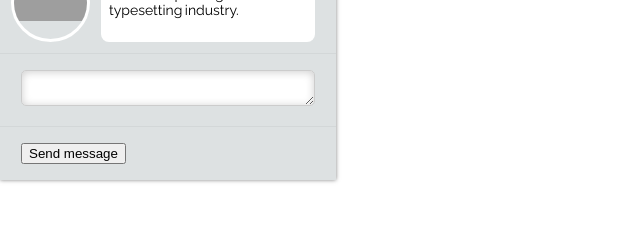
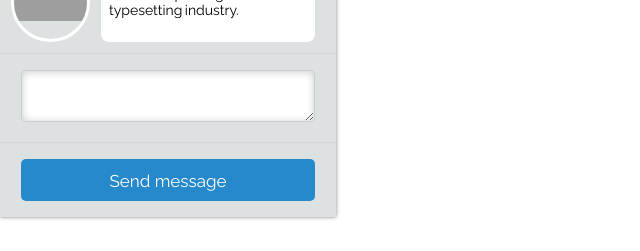
Before and after one commit to AnnaToptun/SPDUniversity, a React (Create React App) app: page / in a window 1280 px wide. Shown: the part 331-582 px from the top of the page, without its empty margins (0-640 px from the left). Built offline with nearby package versions, Linux system fonts and the light colour scheme; grey boxes are pictures that could not be loaded.

Commit message:
Add styles to button

```diff
--- a/src/components/main/main/Main.jsx
+++ b/src/components/main/main/Main.jsx
@@ -29,7 +29,7 @@ export function Main () {
           value={currentMessage}></textarea>
       </div>
       <div className='main__plate'>
-        <button>Send message</button>
+        <button className='main__button'>Send message</button>
       </div>
     </div>
   )
--- a/src/components/main/main/main.css
+++ b/src/components/main/main/main.css
@@ -2,10 +2,24 @@
   padding: 16px 21px;
   border-top: 1px solid var(--gray-dark);
 }
+
 .main__textarea {
   resize: vertical;
   width: 100%;
   border: 1px solid #ccc;
   border-radius: 5px;
+  padding: 10px;
   box-shadow: inset 0 1px 8px  rgba(0, 0, 0, 0.2);
 }
+
+.main__button {
+  width: 100%;
+  background-color: var(--blue);
+  border: none;
+  padding: 12px;
+  font-size: 17px;
+  color: #fff;
+  border-radius: 5px;
+  cursor: pointer;
+  height: 42px;
+}
--- a/src/index.css
+++ b/src/index.css
@@ -12,3 +12,7 @@ body {
 * {
     box-sizing: border-box;
 }
+
+button {
+    font-family: 'Raleway', sans-serif;
+}
```
